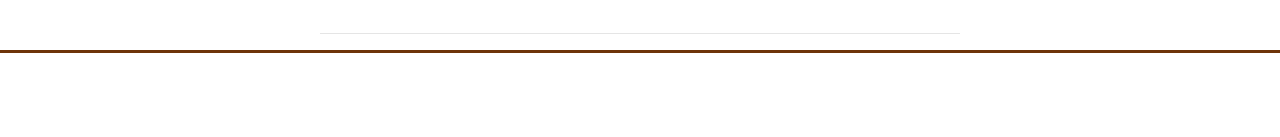
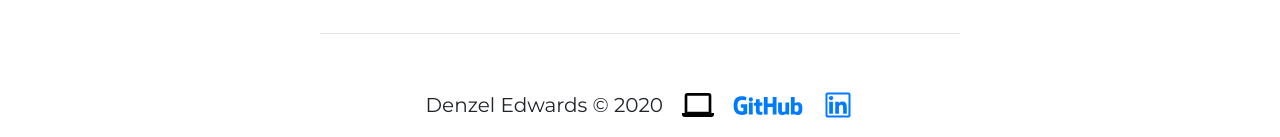
Before and after one commit to DenEdwards/Restaurant, a React (Create React App) app: page / in a window 1280 px wide. Shown: the part 1373-1510 px from the top of the page. Before the commit the page ends 1446 px from the top, so only its background shows below. Built offline with nearby package versions, Linux system fonts and the light colour scheme; no server answers.

Commit message:
Footer Done

```diff
--- /dev/null
+++ b/src/components/Footer.js
@@ -0,0 +1,19 @@
+import React from "react";
+import { DiGithubFull } from 'react-icons/di';
+import { GrPersonalComputer } from 'react-icons/gr';
+import { AiOutlineLinkedin } from 'react-icons/ai';
+
+export function Footer(){
+
+    var date = new Date();
+    var year = date.getFullYear();
+
+    return(
+        <footer>
+            Denzel Edwards © {year}
+            <a href="https://denedwards.github.io/"><GrPersonalComputer className="footer-icon"/></a>
+            <a href="https://github.com/DenEdwards"><DiGithubFull className="footer-git"/></a>
+            <a href="https://github.com/DenEdwards"><AiOutlineLinkedin className="footer-icon"/></a>
+        </footer>
+    );
+}
--- a/src/components/Home.js
+++ b/src/components/Home.js
@@ -1,12 +1,14 @@
 import React from "react";
 import HeadContainer from './HeadContainer';
 import Menu from "./Menu";
+import {Footer} from "./Footer";
 
 function Home(){
     return(
         <div>
             <HeadContainer/>
-            <Menu />
+            <Menu/>
+            <Footer/>
         </div>
     );
 }
--- a/src/components/Navbar.js
+++ b/src/components/Navbar.js
@@ -23,7 +23,7 @@ function Navbar(){
                             <a className="nav-link link" href="#">About</a>
                         </li>
                         <li className="nav-item">
-                            <a className="nav-link link" href="https://www.instagram.com/"><GrInstagram/></a>
+                            <a className="nav-link link" href="https://www.instagram.com/explore/tags/cinnamon/"><GrInstagram/></a>
                         </li>
                         <li className="nav-item">
                             <a className="nav-link link" href="https://www.facebook.com/"><FaFacebookF/></a>
--- a/src/style/styles.css
+++ b/src/style/styles.css
@@ -55,7 +55,6 @@ hr{
     margin: 20px 0;
     display: flex;
     flex-direction: column;
-    border-bottom: 3px solid #6e3409;
 }
 
 .menu-section{
@@ -113,3 +112,21 @@ hr{
 .card-title p{
     font-size: 16px;
 }
+
+/* Footer */
+footer{
+    display: flex;
+    justify-content: space-around;
+    align-items: center;
+    font-size: 20px;
+    width: 35%;
+    margin: auto;
+}
+
+.footer-git {
+    font-size: 70px;
+}
+
+.footer-icon {
+    font-size: 32px;
+}
```
